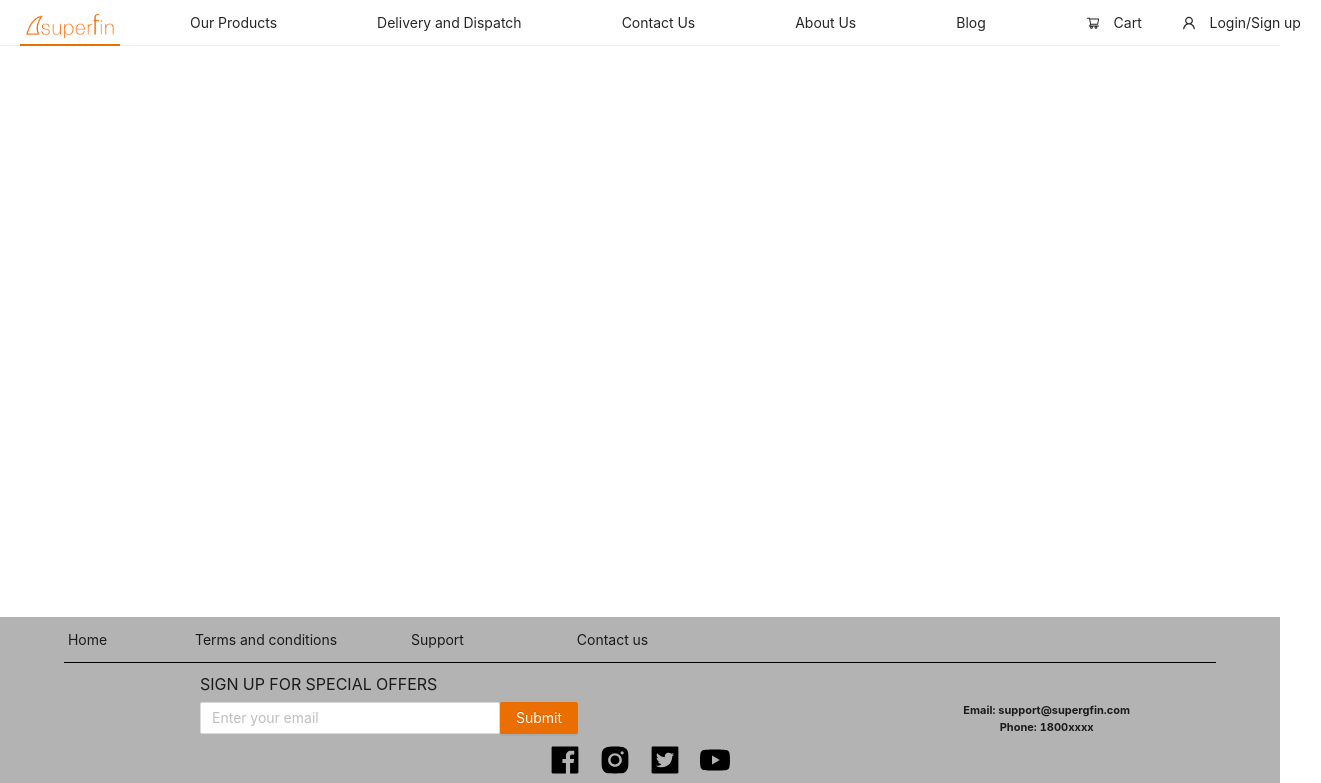
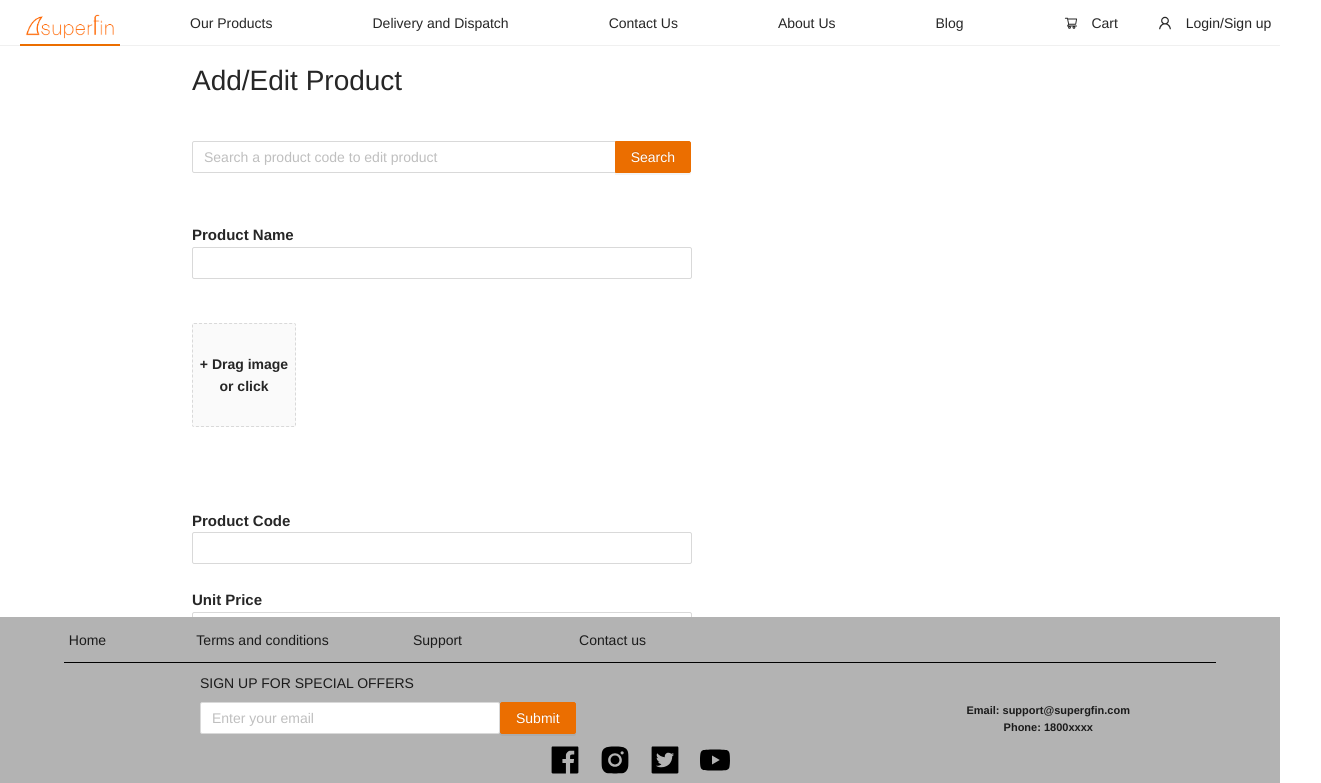
Before and after one commit to TrangNgyn/Superfin, a React (Create React App) app in the folder client/ReactProject/: page /editAddProducts in a window 1280 px wide. Shown: the top 783 px of the page, 1321 px wide, since content can reach past the window. Built offline with nearby package versions, Linux system fonts and the light colour scheme.

Commit message:
Added some routing, fixed a bug, changed some HTML

```diff
--- a/client/ReactProject/src/App/App.js
+++ b/client/ReactProject/src/App/App.js
@@ -1,5 +1,4 @@
 import './App.less';
-import "../_assets/CSS/style.scss";
 //import Homepage from '../Pages/Homepage/Homepage';
 import AddEditProduct from '../Pages/AddEditProduct/AddEditProduct';
 import Navbar from '../SharedComponents/Navbar/Navbar';
@@ -44,16 +43,22 @@ const App = () => (
                <Route exact path="/products"> <Products /></Route>
                <Route exact path="/products/:browseBy"><Products /></Route>
                <Route path="/products/:browseBy/:browseByGroup"><Products /></Route>
+
                <Route path="/deliveryDispatch"> <DeliveryDispatch /></Route>
                <Route path="/contactUs"> <ContactUs /></Route>
                <Route path="/aboutUs"><AboutUS /></Route>
                <Route path="/login"><Login /></Route>
                <Route path="/emailRequest"><EmailRequest /></Route>
                <Route path="/resetPasswordConfirmation"><ResetPasswordConfirmation /></Route>
+
                <Route path="/currentOrders"><CurrentOrders /></Route>
                <Route path="/processedOrders"><ProcessedOrders /></Route>
+
                <Route path="/editCompanyInformation"><EditCompanyInfo /></Route>
                <Route path="/manageProducts"><ManageProducts /></Route>
+
+               <Route exact path="/editAddProducts"><AddEditProduct /></Route>
+               <Route path="/editAddProducts/:_id"><AddEditProduct /></Route>
             </Switch>
          </div>
 
--- a/client/ReactProject/src/Pages/AddEditProduct/AddEditProduct.js
+++ b/client/ReactProject/src/Pages/AddEditProduct/AddEditProduct.js
@@ -1,6 +1,7 @@
 import React, { useState } from 'react';
 import { Upload, Button, message, Form, Input, Select, Modal} from 'antd';
 import '../../_assets/CSS/pages/AddEditProduct/AddEditProduct.css';
+import { useParams } from 'react-router-dom';
 
 
 
@@ -14,6 +15,9 @@ import '../../_assets/CSS/pages/AddEditProduct/AddEditProduct.css';
 
 
 const AddEditProduct = () => {
+    const {_id} = useParams();
+
+    _id ? console.log("_id", _id) : console.log("no _id found, rendering a blank form");
 
     //mock fetch function for categories
     const getCategories = () => {
@@ -262,7 +266,7 @@ const AddEditProduct = () => {
 
 
 
-            <h1 id="ae-product-header-title">Add Product</h1>
+            <h1 id="ae-product-header-title">Add/Edit Product</h1>
 
 
 
--- a/client/ReactProject/src/Pages/CurrentOrders/CurrentOrders.js
+++ b/client/ReactProject/src/Pages/CurrentOrders/CurrentOrders.js
@@ -160,7 +160,7 @@ const CurrentOrders = () => {
 
         const onFinishFail = () => {
             setTimeout(() => {
-                formRef.current.resetFields();
+                if(formRef.current) formRef.current.resetFields();          //checking if the form still exists
             }, 3000)
         }
 
```
